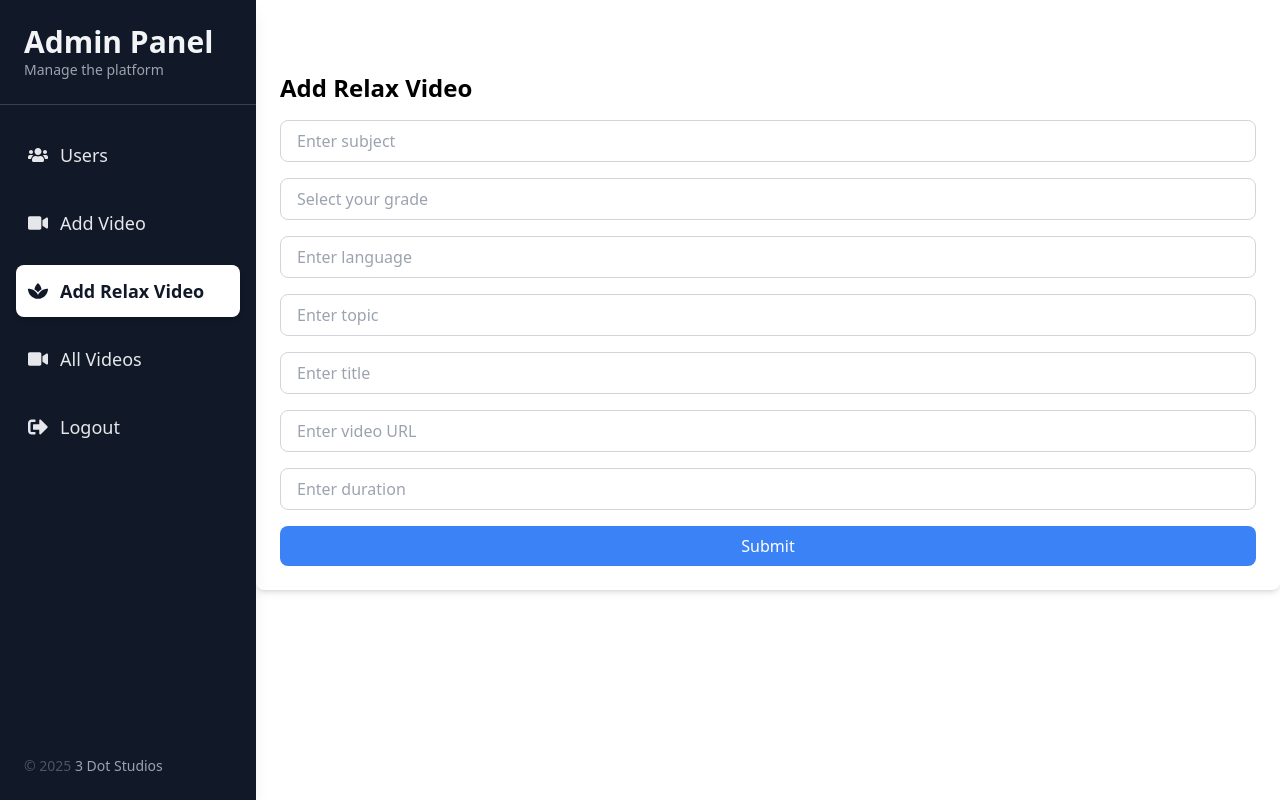
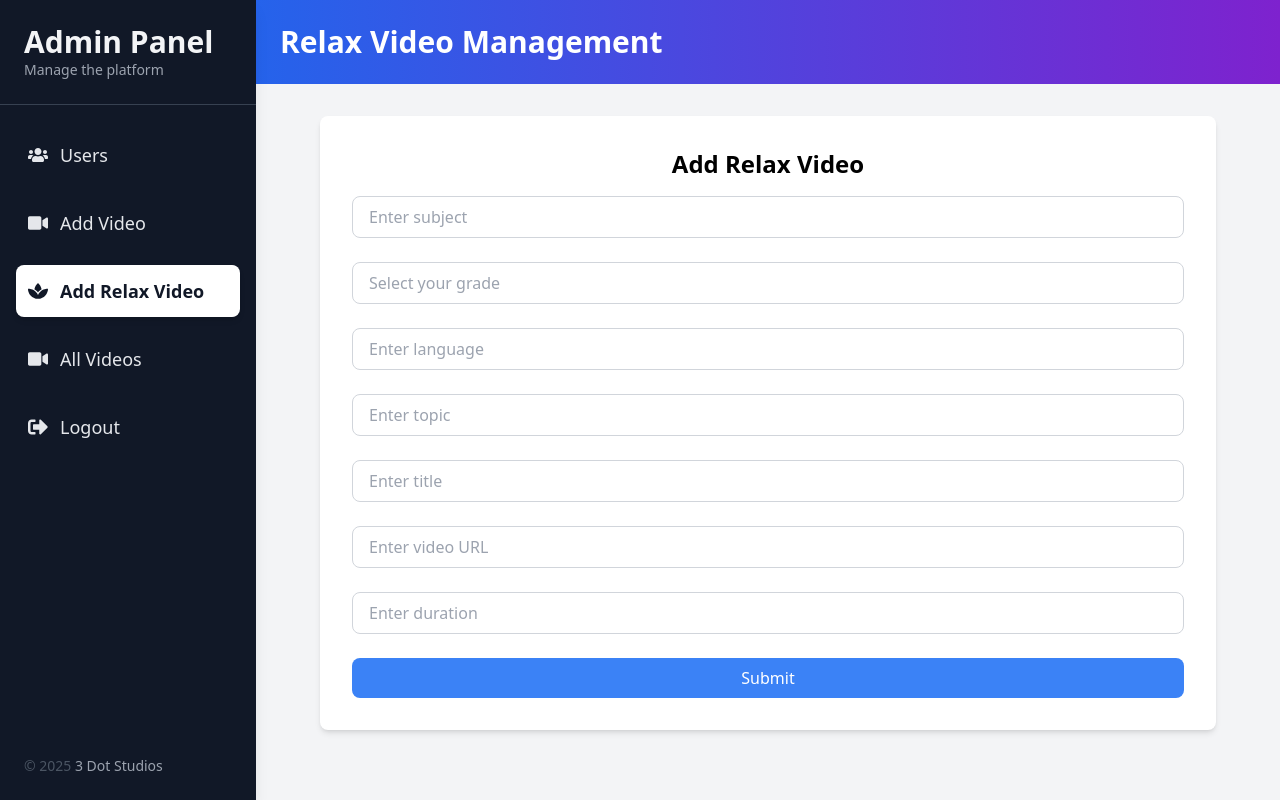
Before and after one commit to iamabithan/Flash-Learn, a React (Vite) app: page /add-relax-video in a window 1280 px wide. Built offline with nearby package versions, Linux system fonts and the light colour scheme; sample sign-in values are in the browser's storage.

Commit message:
fixing buds 2.0

```diff
--- a/src/components/Layout.jsx
+++ b/src/components/Layout.jsx
@@ -1,6 +1,7 @@
 import React from 'react';
 import { Outlet } from 'react-router-dom';
 import Sidebar from './SideBar';
+import '../pages/styles.css';
 
 function Layout() {
   return (
@@ -10,7 +11,7 @@ function Layout() {
         <Sidebar />
       </div>
       {/* Main Content */}
-      <div className='flex-1'>
+      <div className='flex-1 background'>
         <main className='main-content bg-muted/40'>
           <Outlet />
         </main>
--- a/src/components/RelaxComponent.jsx
+++ b/src/components/RelaxComponent.jsx
@@ -47,7 +47,7 @@ const Relax = ({ videoUrl, thumbnail, title, username, description, tags }) => {
 
       {/* Video Content */}
       <div className="flex justify-center items-center flex-1 py-4">
-        <div className="relative w-[350px] h-[600px] bg-black text-white rounded-lg overflow-hidden shadow-lg transition-transform duration-300">
+        <div className="relative w-[350px] h-[650px] bg-black text-white rounded-lg overflow-hidden shadow-lg transition-transform duration-300">
           {/* YouTube Embed (using iframe) */}
           <iframe
             ref={iframeRef} // Set the iframe reference
--- a/src/components/Table.jsx
+++ b/src/components/Table.jsx
@@ -1,8 +1,10 @@
 import React from 'react';
 
-const Table = ({ headers, data }) => {
+const Table = ({ headers, data, userDetails }) => {
   return (
-    <div className="w-100 shadow-lg rounded-lg">
+    <div>
+      {/* Table Section */}
+      <div className="w-full shadow-lg rounded-lg overflow-x-auto mt-4">
         <table className="min-w-full table-auto border-collapse bg-white rounded-lg">
           <thead className="bg-blue-600 text-white">
             <tr>
@@ -35,6 +37,7 @@ const Table = ({ headers, data }) => {
           </tbody>
         </table>
       </div>
+    </div>
   );
 };
 
--- a/src/pages/addRelaxVideo.jsx
+++ b/src/pages/addRelaxVideo.jsx
@@ -41,9 +41,16 @@ const AddRelaxVideo = () => {
   });
 
   return (
-    <div className='d-flex justify-center items-center w-full'>
-      <div className='p-6 d-flex justify-center items-center bg-white shadow-md rounded-lg mt-12 mx-auto' style={{ height: 'max-content' }}>
-        <h1 className='text-2xl font-bold mb-4 ml-9 md:ml-0'>Add Relax Video</h1>
+    <div className="min-h-screen bg-gray-100">
+      {/* Header */}
+      <header className="bg-gradient-to-r from-blue-600 to-purple-700 text-white p-6">
+        <h1 className="text-3xl font-bold">Relax Video Management</h1>
+      </header>
+
+      {/* Form Container */}
+      <div className="max-w-4xl mx-auto mt-8 bg-white shadow-md rounded-lg p-8">
+        <h2 className="text-2xl font-bold mb-4 text-center">Add Relax Video</h2>
+
         {notification.message && (
           <Notification
             message={notification.message}
@@ -52,68 +59,78 @@ const AddRelaxVideo = () => {
             onClose={() => setNotification({ message: '', type: '' })}
           />
         )}
-        <form onSubmit={formik.handleSubmit}>
+
+        <form onSubmit={formik.handleSubmit} className="space-y-6">
           <InputField
-            type='text'
-            name='subject'
-            placeholder='Enter subject'
+            type="text"
+            name="subject"
+            placeholder="Enter subject"
             value={formik.values.subject}
             onChange={formik.handleChange}
             onBlur={formik.handleBlur}
             error={formik.touched.subject && formik.errors.subject}
           />
+
           <InputDropdown
             options={['1', '6', '7', '8', '9', '10']}
             onSelect={(selectedOption) => formik.setFieldValue('grade', selectedOption)}
-            placeholder='Select your grade'
+            placeholder="Select your grade"
             error={formik.touched.grade && formik.errors.grade}
           />
+
           <InputField
-            type='text'
-            name='language'
-            placeholder='Enter language'
+            type="text"
+            name="language"
+            placeholder="Enter language"
             value={formik.values.language}
             onChange={formik.handleChange}
             onBlur={formik.handleBlur}
             error={formik.touched.language && formik.errors.language}
           />
+
           <InputField
-            type='text'
-            name='topic'
-            placeholder='Enter topic'
+            type="text"
+            name="topic"
+            placeholder="Enter topic"
             value={formik.values.topic}
             onChange={formik.handleChange}
             onBlur={formik.handleBlur}
             error={formik.touched.topic && formik.errors.topic}
           />
+
           <InputField
-            type='text'
-            name='title'
-            placeholder='Enter title'
+            type="text"
+            name="title"
+            placeholder="Enter title"
             value={formik.values.title}
             onChange={formik.handleChange}
             onBlur={formik.handleBlur}
             error={formik.touched.title && formik.errors.title}
           />
+
           <InputField
-            type='text'
-            name='url'
-            placeholder='Enter video URL'
+            type="text"
+            name="url"
+            placeholder="Enter video URL"
             value={formik.values.url}
             onChange={formik.handleChange}
             onBlur={formik.handleBlur}
             error={formik.touched.url && formik.errors.url}
           />
+
           <InputField
-            type='text'
-            name='duration'
-            placeholder='Enter duration'
+            type="text"
+            name="duration"
+            placeholder="Enter duration"
             value={formik.values.duration}
             onChange={formik.handleChange}
             onBlur={formik.handleBlur}
             error={formik.touched.duration && formik.errors.duration}
           />
-          <Button type='submit'>Submit</Button>
+
+          <div className="flex space-x-4">
+            <Button type="submit">Submit</Button>
+          </div>
         </form>
       </div>
     </div>
--- a/src/pages/addVideo.jsx
+++ b/src/pages/addVideo.jsx
@@ -41,8 +41,17 @@ const AddVideo = () => {
   });
 
   return (
-    <div className="p-6 d-flex justify-center items-center mx-auto bg-white shadow-md rounded-lg mt-12" style={{ height:"max-content"}}>
-      <h1 className="text-2xl font-bold mb-4">Add Video</h1>
+    <div className="min-h-screen bg-gray-100 flex flex-col">
+      {/* Header Section */}
+      <header className="bg-gradient-to-r from-blue-600 to-purple-700 text-white p-6">
+        <h1 className="text-3xl font-bold">Video Management</h1>
+      </header>
+
+      {/* Form Section */}
+      <div className="flex justify-center items-center py-10">
+        <div className="bg-white shadow-lg rounded-lg w-full max-w-3xl p-8">
+        <h2 className="text-2xl font-bold mb-4 text-center">Add Video</h2>
+          {/* Notification */}
           {notification.message && (
             <Notification
               message={notification.message}
@@ -51,7 +60,9 @@ const AddVideo = () => {
               onClose={() => setNotification({ message: '', type: '' })}
             />
           )}
+
           <form onSubmit={formik.handleSubmit}>
+            <div className="grid grid-cols-1 md:grid-cols-2 gap-4">
               <InputField
                 type="text"
                 name="subject"
@@ -62,9 +73,9 @@ const AddVideo = () => {
                 error={formik.touched.subject && formik.errors.subject}
               />
               <InputDropdown
-          options={[ '6', '7', '8', '9', '10', '11', '12']}
+                options={['6', '7', '8', '9', '10', '11', '12']}
                 onSelect={(selectedOption) => formik.setFieldValue('grade', selectedOption)}
-          placeholder="Select your grade"
+                placeholder="Select grade"
                 error={formik.touched.grade && formik.errors.grade}
               />
               <InputField
@@ -112,8 +123,15 @@ const AddVideo = () => {
                 onBlur={formik.handleBlur}
                 error={formik.touched.duration && formik.errors.duration}
               />
-        <Button type="submit">Submit</Button>
+            </div>
+            <div className="mt-6">
+              <Button type="submit" className="w-full">
+                Submit
+              </Button>
+            </div>
           </form>
+        </div>
+      </div>
     </div>
   );
 };
--- a/src/pages/relax.jsx
+++ b/src/pages/relax.jsx
@@ -1,6 +1,7 @@
 import React, { useEffect, useState } from 'react';
 import Relax from '../components/RelaxComponent.jsx';
 import { getRelaxVideosByGrade, getUserDetailById } from '../../api/list.jsx';
+import './styles.css'
 
 const RelaxSection = () => {
   const [videos, setVideos] = useState([]);
@@ -38,7 +39,7 @@ const RelaxSection = () => {
   }, []);
 
   return (
-    <div className='h-screen overflow-y-scroll bg-gray-900 snap-y snap-mandatory'>
+    <div className='h-screen overflow-y-scroll background snap-y snap-mandatory'>
       {/* Error Handling */}
       {error && <div className="text-red-500 text-center">{error}</div>}
 
--- a/src/pages/styles.css
+++ b/src/pages/styles.css
@@ -8,3 +8,8 @@
   padding: 20px; /* Inner padding for content */
   transition: transform 0.3s ease, box-shadow 0.3s ease; /* Smooth hover effect */
 }
+
+
+.background{
+  background: #f4f9fd ;
+}
```
Lines whose indentation alone changed are shown as unchanged.
